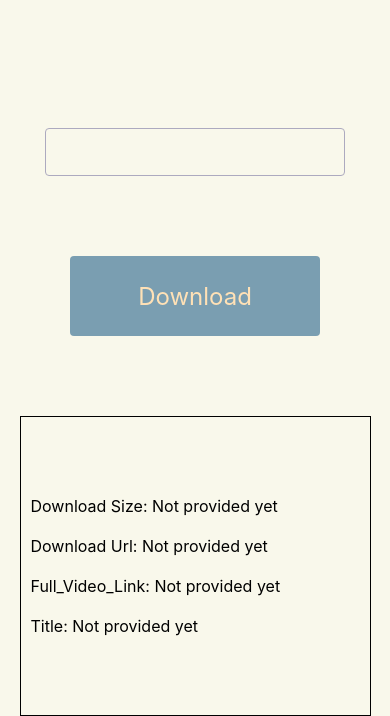
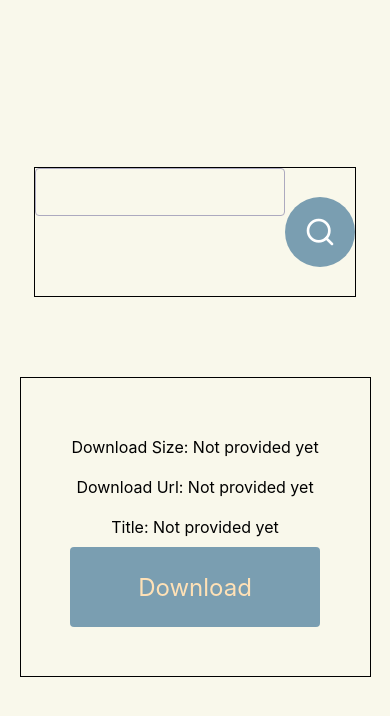
Before and after one commit to arielflima/freemp3fromyoutube, a React Native app: screen / in a window 390 px wide. Shown: the top 716 px of the page. Built offline with nearby package versions, Linux system fonts and the light colour scheme.

Commit message:
finishing searchButton and input

```diff
--- a/package.json
+++ b/package.json
@@ -11,9 +11,11 @@
   },
   "dependencies": {
     "@types/axios": "^0.14.0",
+    "@types/react-native-vector-icons": "^6.4.6",
     "axios": "^0.21.1",
     "react": "16.13.1",
     "react-native": "0.63.4",
+    "react-native-vector-icons": "^8.0.0",
     "styled-components": "^5.2.1"
   },
   "devDependencies": {
--- /dev/null
+++ b/src/components/DownloadButton/index.tsx
@@ -0,0 +1,13 @@
+import React from 'react';
+
+import { Container, Text } from './styles';
+
+const DownloadButton: React.FC = () => {
+  return (
+    <Container>
+      <Text>Download</Text>
+    </Container>
+  );
+};
+
+export default DownloadButton;
--- a/src/components/Input/styles.ts
+++ b/src/components/Input/styles.ts
@@ -1,13 +1,11 @@
 import styled from 'styled-components/native';
 
 export const Container = styled.TextInput`
-  width: 300px;
+  width: 250px;
   height: 48px;
 
   border: 1px solid #adaabf;
   border-radius: 4px;
-
-  padding: 10px;
 
   margin-bottom: 80px;
 
--- a/src/components/OutputBox/index.tsx
+++ b/src/components/OutputBox/index.tsx
@@ -3,13 +3,14 @@ import React from 'react';
 import { Container, Text } from './styles';
 import { useButton } from '../../contexts/Button';
 
+import DownloadButton from '../DownloadButton';
 const OutputBox: React.FC = () => {
   const { content } = useButton();
 
   const {
     Download_Size,
     Download_url,
-    Full_Video_Link,
+    // Full_Video_Link,
     // Status,
     // Status_Code,
     Title,
@@ -23,11 +24,8 @@ const OutputBox: React.FC = () => {
       <Text>
         Download Url: {Download_url ? Download_url : 'Not provided yet'}
       </Text>
-      <Text>
-        Full_Video_Link:{' '}
-        {Full_Video_Link ? Full_Video_Link : 'Not provided yet'}
-      </Text>
       <Text>Title: {Title ? Title : 'Not provided yet'}</Text>
+      <DownloadButton />
     </Container>
   );
 };
--- a/src/components/OutputBox/styles.ts
+++ b/src/components/OutputBox/styles.ts
@@ -9,6 +9,7 @@ export const Container = styled.View`
   margin-top: 80px;
 
   justify-content: center;
+  align-items: center;
 `;
 
 export const Text = styled.Text`
--- a/src/components/Button/index.tsx
+++ b/src/components/SearchButton/index.tsx
@@ -4,6 +4,8 @@ import axios, { AxiosResponse, AxiosRequestConfig } from 'axios';
 import { Container, Text } from './styles';
 import { useInput } from '../../contexts/Input';
 import { useButton } from '../../contexts/Button';
+import { Alert } from 'react-native';
+import Icon from 'react-native-vector-icons/Feather';
 
 interface IResponseOptionsProps {
   method: string;
@@ -12,7 +14,7 @@ interface IResponseOptionsProps {
   headers: { 'x-rapidapi-key': string; 'x-rapidapi-host': string };
 }
 
-const Button: React.FC = () => {
+const SearchButton: React.FC = () => {
   const [loading, setLoading] = useState(false);
   const { setContent } = useButton();
   const { youtubeURL } = useInput();
@@ -39,7 +41,17 @@ const Button: React.FC = () => {
 
       setContent(response.data);
 
+      const { Status, Status_Code, Warining } = response.data;
+
+      if (Status == 'Fail') {
+        Alert.alert(
+          'Error with your requisition',
+          `${Warining}, check if URL is correct and try again.`,
+        );
+      }
+
       setLoading(false);
+
       console.log(response.data);
     } catch (err) {
       console.warn(`happens something wrong with your requisition! ${err}`);
@@ -50,9 +62,9 @@ const Button: React.FC = () => {
 
   return (
     <Container onPress={handleSearchUrl}>
-      <Text>{loading ? 'Loading' : 'Download'}</Text>
+      <Icon name="search" color="white" size={32} />
     </Container>
   );
 };
 
-export default Button;
+export default SearchButton;
--- /dev/null
+++ b/src/components/SearchButton/styles.ts
@@ -0,0 +1,18 @@
+import styled from 'styled-components/native';
+
+export const Container = styled.TouchableHighlight`
+  background-color: #7a9eb1;
+  width: 70px;
+  height: 70px;
+  align-items: center;
+  justify-content: center;
+
+  elevation: 8;
+
+  border-radius: 35px;
+`;
+
+export const Text = styled.Text`
+  font-size: 24px;
+  color: #ffe1b6;
+`;
--- a/src/pages/Home/index.tsx
+++ b/src/pages/Home/index.tsx
@@ -4,8 +4,8 @@ import InputProvider from '../../contexts/Input';
 import ButtonProvider from '../../contexts/Button';
 
 import Input from '../../components/Input';
-import Button from '../../components/Button';
-import { Container } from './styles';
+import Button from '../../components/SearchButton';
+import { Container, InputBar } from './styles';
 import OutputBox from '../../components/OutputBox/index';
 
 const Home: React.FC = () => {
@@ -13,8 +13,11 @@ const Home: React.FC = () => {
     <ButtonProvider>
       <InputProvider>
         <Container>
-          <Input />
-          <Button />
+          <InputBar>
+            <Input />
+            <Button />
+          </InputBar>
+
           <OutputBox />
         </Container>
       </InputProvider>
--- a/src/pages/Home/styles.ts
+++ b/src/pages/Home/styles.ts
@@ -7,3 +7,12 @@ export const Container = styled.View`
 
   background-color: #f9f8eb;
 `;
+
+export const InputBar = styled.View`
+  flex-direction: row;
+
+  justify-content: center;
+  align-items: center;
+
+  border: 1px solid black;
+`;
```
Also changed, not shown: src/components/DownloadButton/styles.ts (renamed from src/components/Button/styles.ts), 3 other files (tests, documents, lock files or other folders).
